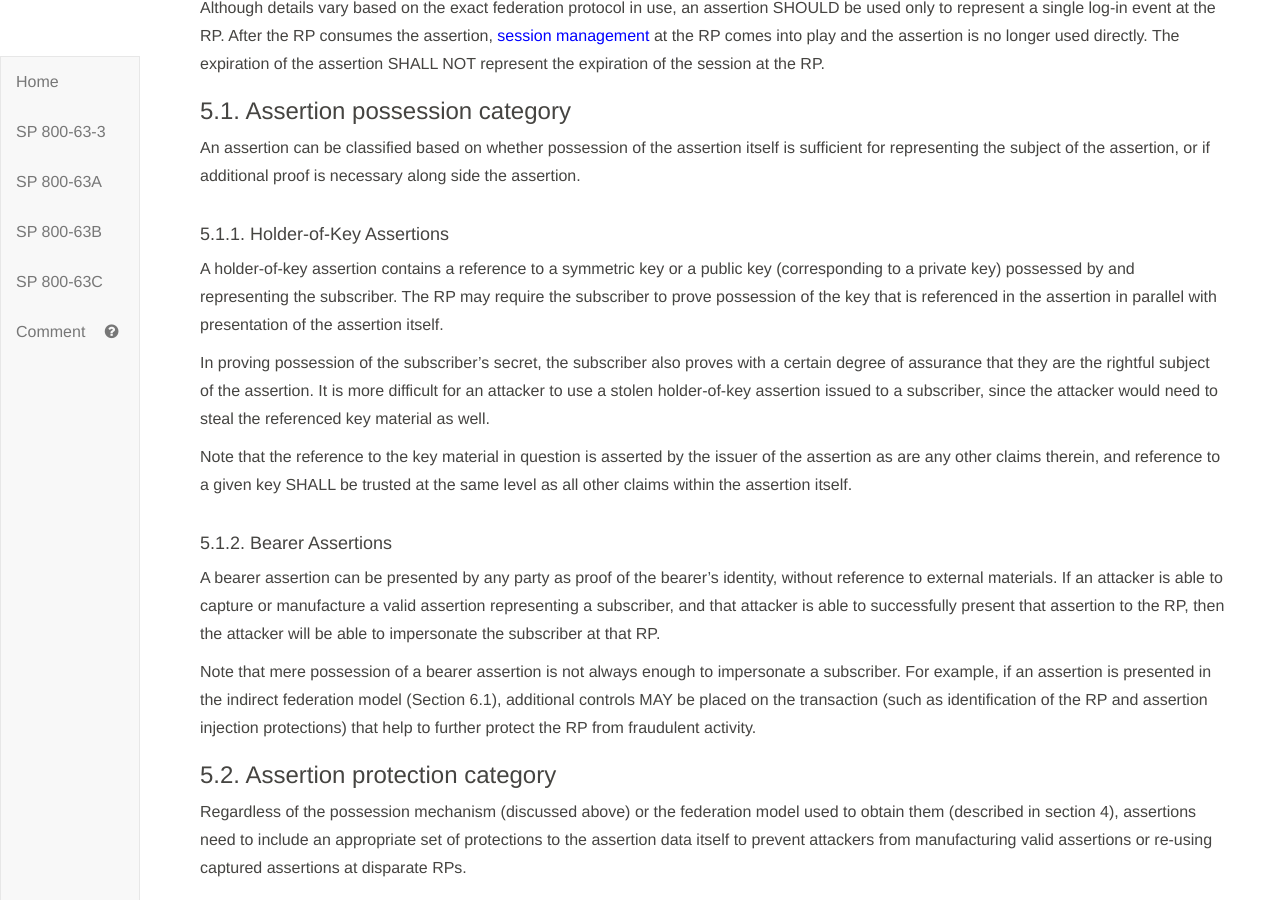
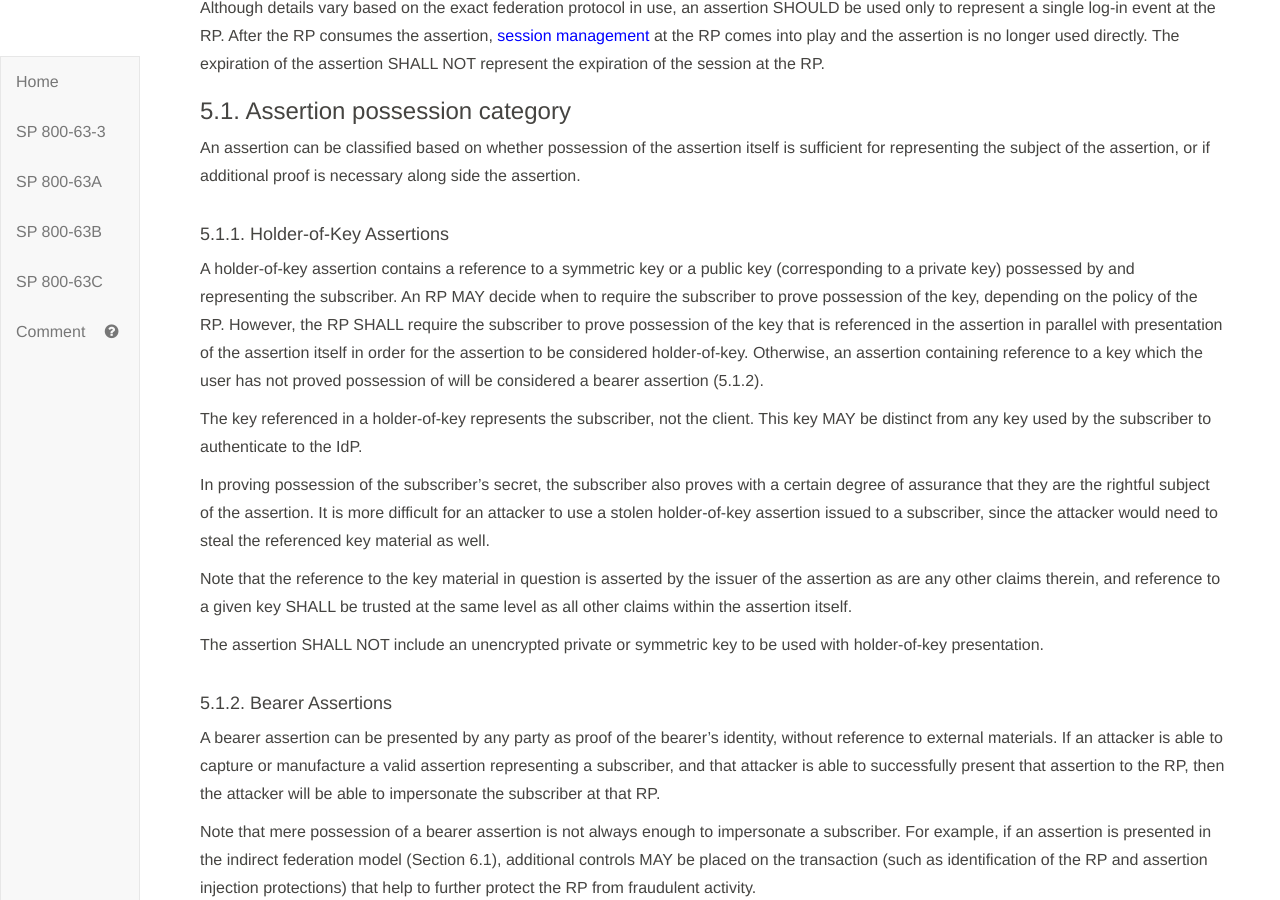
Before and after one commit to usnistgov/800-63-3, a Jekyll site: the page built from sp800-63c.md, in a window 1280 px wide and 900 px high, scrolled down 10813 px. Built offline with Jekyll 4.4.1, drawn with Linux system fonts in a browser that asks for light colours.

Commit message:
clarify holder of key assertions and the optionality of checking the key, closes #294

```diff
--- a/sp800-63c/sec5_strength.md
+++ b/sp800-63c/sec5_strength.md
@@ -26,11 +26,15 @@ An assertion can be classified based on whether possession of the assertion itse
 
 #### 5.1.1. Holder-of-Key Assertions
 
-A holder-of-key assertion contains a reference to a symmetric key or a public key (corresponding to a private key) possessed by and representing the subscriber. The RP may require the subscriber to prove possession of the key that is referenced in the assertion in parallel with presentation of the assertion itself.
+A holder-of-key assertion contains a reference to a symmetric key or a public key (corresponding to a private key) possessed by and representing the subscriber. An RP MAY decide when to require the subscriber to prove possession of the key, depending on the policy of the RP. However, the RP SHALL require the subscriber to prove possession of the key that is referenced in the assertion in parallel with presentation of the assertion itself in order for the assertion to be considered holder-of-key. Otherwise, an assertion containing reference to a key which the user has not proved possession of will be considered a bearer assertion (5.1.2).
+
+The key referenced in a holder-of-key represents the subscriber, not the client. This key MAY be distinct from any key used by the subscriber to authenticate to the IdP.
 
 In proving possession of the subscriber’s secret, the subscriber also proves with a certain degree of assurance that they are the rightful subject of the assertion. It is more difficult for an attacker to use a stolen holder-of-key assertion issued to a subscriber, since the attacker would need to steal the referenced key material as well.
 
 Note that the reference to the key material in question is asserted by the issuer of the assertion as are any other claims therein, and reference to a given key SHALL be trusted at the same level as all other claims within the assertion itself.
+
+The assertion SHALL NOT include an unencrypted private or symmetric key to be used with holder-of-key presentation.
 
 #### 5.1.2. Bearer Assertions
 
```
